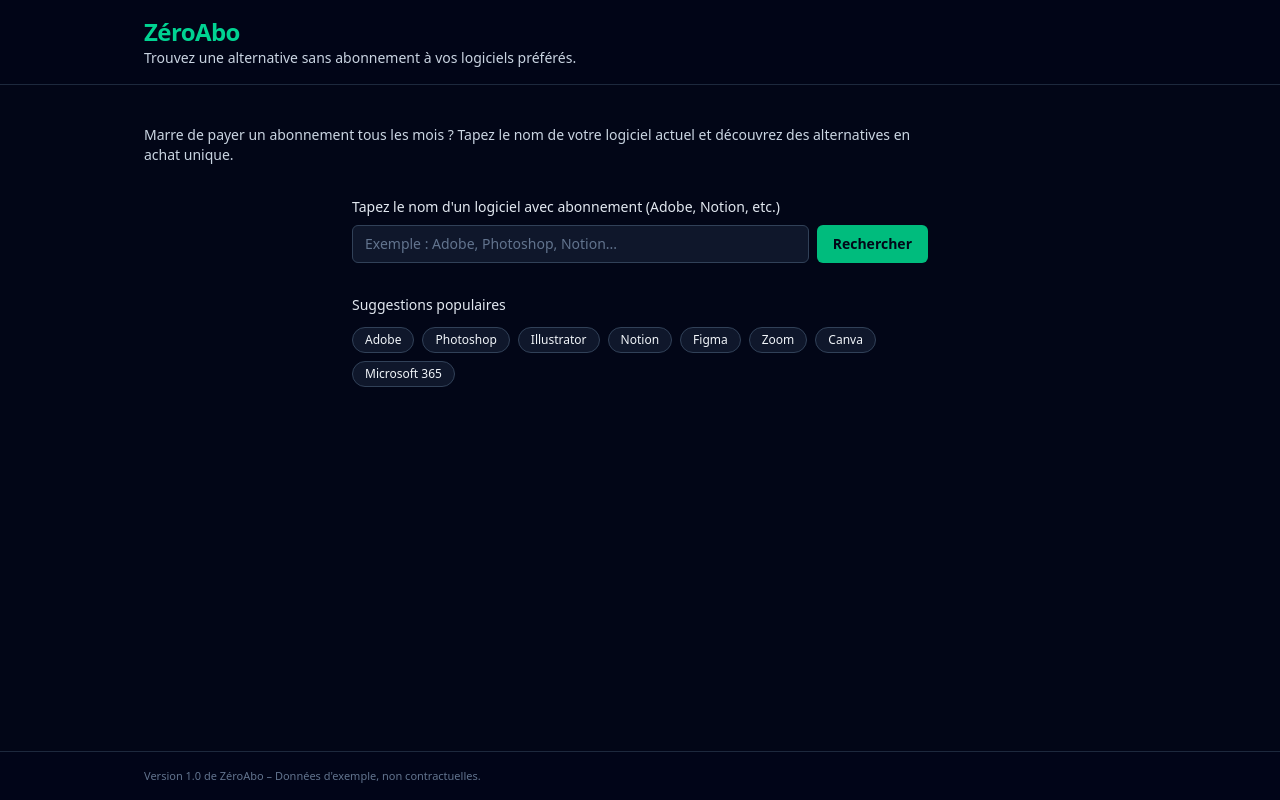
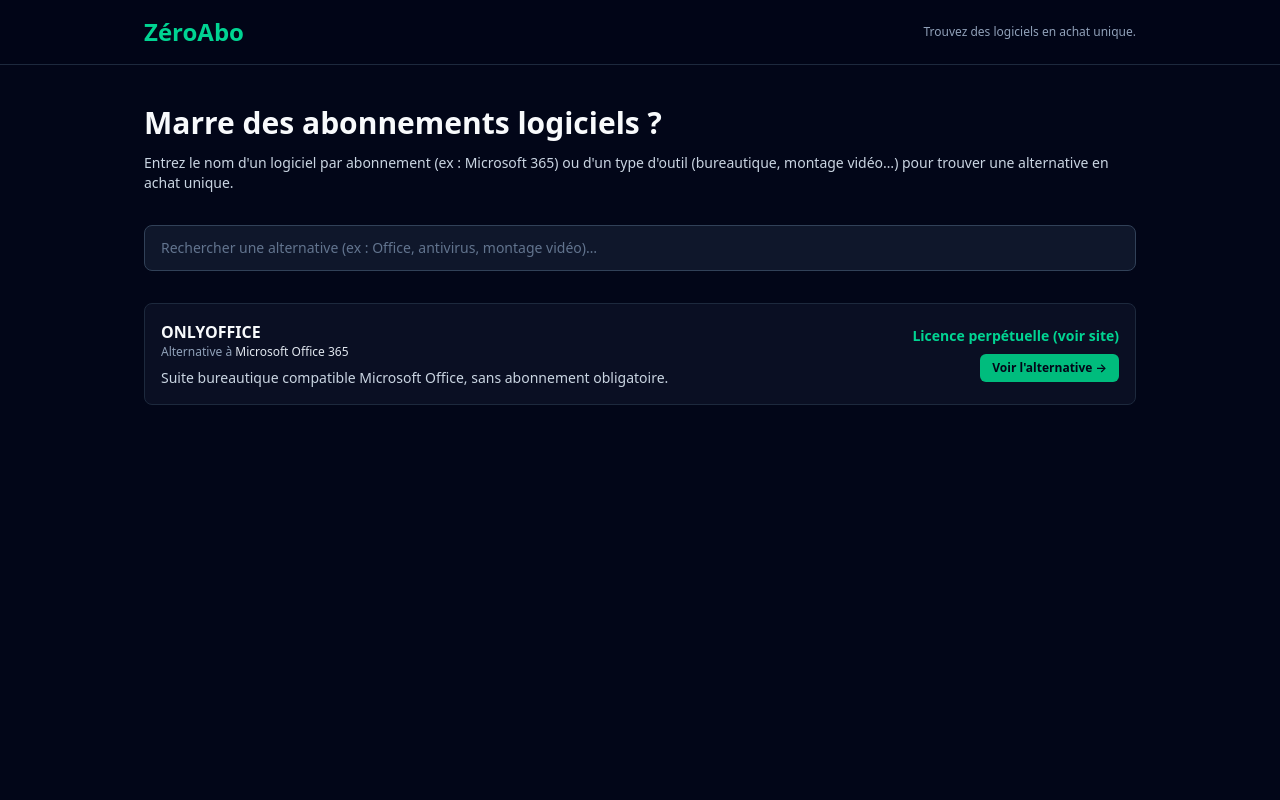
Before and after one commit to votreboosterdigital/zeroabo, a Next.js app: page / in a window 1280 px wide. Built offline with nearby package versions, Linux system fonts and the light colour scheme.

Commit message:
fix: sépare home (client) et page outil (server)

```diff
--- a/app/outil/[slug]/page.tsx
+++ b/app/outil/[slug]/page.tsx
@@ -1,99 +1,102 @@
-// app/page.tsx
-import { useState } from "react";
+import { notFound } from "next/navigation";
+import type { Metadata } from "next";
 import Link from "next/link";
 import { TOOL_ALTERNATIVES } from "@/app/data/tools";
 
-export default function Home() {
-  const [searchQuery, setSearchQuery] = useState("");
+type ToolItem = (typeof TOOL_ALTERNATIVES)[number];
 
-  const filteredTools = TOOL_ALTERNATIVES.filter((tool) => {
-    if (!searchQuery) return true;
-    const q = searchQuery.toLowerCase();
-    return (
-      tool.nom.toLowerCase().includes(q) ||
-      tool.originalApp.toLowerCase().includes(q) ||
-      tool.motsCles.some((mot) => mot.toLowerCase().includes(q))
-    );
-  });
+type Props = {
+  params: Promise<{ slug: string }>;
+};
+
+export async function generateMetadata({ params }: Props): Promise<Metadata> {
+  const { slug } = await params;
+  const outil = TOOL_ALTERNATIVES.find((t: ToolItem) => t.slug === slug);
+  if (!outil) return {};
+  return {
+    title: `${outil.nom} — Alternative à ${outil.originalApp} | ZéroAbo`,
+    description: outil.longDescription,
+  };
+}
+
+export async function generateStaticParams() {
+  return TOOL_ALTERNATIVES.map((t: ToolItem) => ({ slug: t.slug }));
+}
+
+export default async function PageOutil({ params }: Props) {
+  const { slug } = await params;
+  const outil = TOOL_ALTERNATIVES.find((t: ToolItem) => t.slug === slug);
+  if (!outil) return notFound();
 
   return (
-    <main className="min-h-screen bg-slate-950 text-slate-50">
+    <main className="min-h-screen flex flex-col">
       <header className="border-b border-slate-800 bg-slate-950/80 backdrop-blur">
         <div className="max-w-5xl mx-auto px-4 py-4 flex items-center justify-between">
-          <h1 className="text-2xl font-semibold text-emerald-400">
-            ZéroAbo
-          </h1>
-          <p className="text-xs text-slate-400">
-            Trouvez des logiciels en achat unique.
-          </p>
+          <Link href="/">
+            <h1 className="text-2xl font-semibold text-emerald-400 hover:text-emerald-300 cursor-pointer">
+              ZéroAbo
+            </h1>
+          </Link>
+          <Link
+            href="/"
+            className="text-sm text-slate-400 hover:text-emerald-400 transition-colors"
+          >
+            ← Retour
+          </Link>
         </div>
       </header>
 
-      <section className="max-w-5xl mx-auto px-4 py-10">
+      <main className="flex-1 max-w-3xl mx-auto px-4 pt-10 pb-16 w-full">
+        <div className="flex flex-wrap items-center gap-3 mb-2">
+          <h2 className="text-3xl font-bold text-slate-50">{outil.nom}</h2>
+          <span className="rounded-full bg-emerald-500/20 border border-emerald-500 px-3 py-1 text-xs font-semibold text-emerald-400">
+            Achat unique
+          </span>
+        </div>
+        <p className="text-sm text-slate-400 mb-6">
+          Alternative à{" "}
+          <span className="text-slate-200 font-medium">
+            {outil.originalApp}
+          </span>
+        </p>
+        <p className="text-slate-200 leading-relaxed mb-8">
+          {outil.longDescription}
+        </p>
+
         <div className="mb-8">
-          <h2 className="text-3xl font-bold mb-3">
-            Marre des abonnements logiciels ?
-          </h2>
-          <p className="text-slate-300 text-sm">
-            Entrez le nom d&apos;un logiciel par abonnement (ex : Microsoft 365)
-            ou d&apos;un type d&apos;outil (bureautique, montage vidéo…) pour
-            trouver une alternative en achat unique.
+          <h3 className="text-lg font-semibold text-slate-50 mb-3">
+            Fonctionnalités clés
+          </h3>
+          <ul className="space-y-2">
+            {outil.features.map((feature: string, index: number) => (
+              <li
+                key={index}
+                className="flex items-start gap-2 text-sm text-slate-200"
+              >
+                <span className="text-emerald-400 mt-0.5">✓</span>
+                {feature}
+              </li>
+            ))}
+          </ul>
+        </div>
+
+        <a
+          href={outil.affiliateUrl}
+          target="_blank"
+          rel="noreferrer"
+          className="inline-flex items-center gap-2 rounded-md bg-emerald-500 px-6 py-3 text-base font-semibold text-slate-950 hover:bg-emerald-400 transition-colors"
+        >
+          Voir l&apos;alternative →
+        </a>
+      </main>
+
+      <footer className="border-t border-slate-800 bg-slate-950/80">
+        <div className="max-w-5xl mx-auto px-4 py-4">
+          <p className="text-xs text-slate-500">
+            ZéroAbo — Données non contractuelles.
           </p>
         </div>
-
-        {/* Barre de recherche */}
-        <div className="mb-8">
-          <input
-            type="text"
-            placeholder="Rechercher une alternative (ex : Office, antivirus, montage vidéo)…"
-            value={searchQuery}
-            onChange={(e) => setSearchQuery(e.target.value)}
-            className="w-full rounded-lg border border-slate-700 bg-slate-900 px-4 py-3 text-sm text-slate-50 placeholder:text-slate-500 focus:border-emerald-500 focus:outline-none focus:ring-1 focus:ring-emerald-500"
-          />
-        </div>
-
-        {/* Résultats */}
-        <div id="resultats" className="space-y-4">
-          {filteredTools.length === 0 ? (
-            <p className="text-sm text-slate-400">
-              Aucune alternative trouvée. Essayez un autre mot-clé (ex : Office, antivirus, photo…).
-            </p>
-          ) : (
-            filteredTools.map((tool) => (
-              <div
-                key={tool.id}
-                className="flex flex-col gap-3 rounded-lg border border-slate-800 bg-slate-900/60 p-4 md:flex-row md:items-center md:justify-between"
-              >
-                <div>
-                  <h3 className="text-base font-semibold text-slate-50">
-                    {tool.nom}
-                  </h3>
-                  <p className="text-xs text-slate-400">
-                    Alternative à{" "}
-                    <span className="text-slate-200 font-medium">
-                      {tool.originalApp}
-                    </span>
-                  </p>
-                  <p className="mt-2 text-sm text-slate-300">
-                    {tool.description}
-                  </p>
-                </div>
-                <div className="mt-3 flex flex-col items-start gap-2 md:mt-0 md:items-end">
-                  <p className="text-sm font-semibold text-emerald-400">
-                    {tool.prix}
-                  </p>
-                  <Link
-                    href={`/outil/${tool.slug}`}
-                    className="inline-flex items-center gap-1 rounded-md bg-emerald-500 px-3 py-1.5 text-xs font-semibold text-slate-950 hover:bg-emerald-400"
-                  >
-                    Voir l&apos;alternative →
-                  </Link>
-                </div>
-              </div>
-            ))
-          )}
-        </div>
-      </section>
+      </footer>
     </main>
   );
 }
--- a/app/page.tsx
+++ b/app/page.tsx
@@ -1,142 +1,101 @@
+// app/page.tsx
 "use client";
 
-import { useMemo, useState } from "react";
+import { useState } from "react";
 import Link from "next/link";
 import { TOOL_ALTERNATIVES } from "@/app/data/tools";
-import { SearchBar } from "../components/SearchBar";
 
-const suggestionsPopulaires = [
-  "Adobe",
-  "Photoshop",
-  "Illustrator",
-  "Notion",
-  "Figma",
-  "Zoom",
-  "Canva",
-  "Microsoft 365",
-];
+export default function Home() {
+  const [searchQuery, setSearchQuery] = useState("");
 
-export default function HomePage() {
-  const [termeRecherche, setTermeRecherche] = useState<string>("");
-  const [aCherche, setACherche] = useState<boolean>(false);
-
-  const resultats = useMemo(() => {
-    const terme = termeRecherche.trim().toLowerCase();
-    if (!terme) return [];
-    return TOOL_ALTERNATIVES.filter((alt) => {
-      const cibleAbonnement = alt.abonnement.toLowerCase();
-      const cibleNom = alt.nom.toLowerCase();
-      const cibleMotsCles = alt.motsCles.map((m) => m.toLowerCase());
+  const filteredTools = TOOL_ALTERNATIVES.filter((tool) => {
+    if (!searchQuery) return true;
+    const q = searchQuery.toLowerCase();
     return (
-        cibleAbonnement.includes(terme) ||
-        cibleNom.includes(terme) ||
-        cibleMotsCles.some((m) => m.includes(terme))
+      tool.nom.toLowerCase().includes(q) ||
+      tool.originalApp.toLowerCase().includes(q) ||
+      tool.motsCles.some((mot) => mot.toLowerCase().includes(q))
     );
   });
-  }, [termeRecherche]);
-
-  const handleSearch = (term: string) => {
-    setTermeRecherche(term);
-    setACherche(true);
-  };
-
-  const handleSuggestionClick = (term: string) => {
-    setTermeRecherche(term);
-    setACherche(true);
-  };
 
   return (
-    <main className="min-h-screen flex flex-col">
+    <main className="min-h-screen bg-slate-950 text-slate-50">
       <header className="border-b border-slate-800 bg-slate-950/80 backdrop-blur">
-        <div className="max-w-5xl mx-auto px-4 py-4">
-          <h1 className="text-2xl font-semibold tracking-tight text-emerald-400">
+        <div className="max-w-5xl mx-auto px-4 py-4 flex items-center justify-between">
+          <h1 className="text-2xl font-semibold text-emerald-400">
             ZéroAbo
           </h1>
-          <p className="text-sm text-slate-300">
-            Trouvez une alternative sans abonnement à vos logiciels préférés.
+          <p className="text-xs text-slate-400">
+            Trouvez des logiciels en achat unique.
           </p>
         </div>
       </header>
-      <div className="flex-1">
-        <section className="max-w-5xl mx-auto px-4 pt-10 pb-16">
-          <div className="max-w-3xl">
-            <p className="text-sm text-slate-300">
-              Marre de payer un abonnement tous les mois&nbsp;? Tapez le nom de
-              votre logiciel actuel et découvrez des alternatives en achat unique.
+
+      <section className="max-w-5xl mx-auto px-4 py-10">
+        <div className="mb-8">
+          <h2 className="text-3xl font-bold mb-3">
+            Marre des abonnements logiciels ?
+          </h2>
+          <p className="text-slate-300 text-sm">
+            Entrez le nom d&apos;un logiciel par abonnement (ex : Microsoft 365)
+            ou d&apos;un type d&apos;outil (bureautique, montage vidéo…) pour
+            trouver une alternative en achat unique.
           </p>
         </div>
-          <SearchBar onSearch={handleSearch} valeurInitiale={termeRecherche} />
-          <section className="w-full max-w-xl mx-auto mt-8">
-            <h2 className="text-sm font-medium text-slate-200 mb-3">
-              Suggestions populaires
-            </h2>
-            <div className="flex flex-wrap gap-2">
-              {suggestionsPopulaires.map((sugg) => (
-                <button
-                  key={sugg}
-                  type="button"
-                  onClick={() => handleSuggestionClick(sugg)}
-                  className="rounded-full border border-slate-700 bg-slate-900 px-3 py-1 text-xs text-slate-100 hover:border-emerald-500 hover:text-emerald-300 transition-colors"
+
+        {/* Barre de recherche */}
+        <div className="mb-8">
+          <input
+            type="text"
+            placeholder="Rechercher une alternative (ex : Office, antivirus, montage vidéo)…"
+            value={searchQuery}
+            onChange={(e) => setSearchQuery(e.target.value)}
+            className="w-full rounded-lg border border-slate-700 bg-slate-900 px-4 py-3 text-sm text-slate-50 placeholder:text-slate-500 focus:border-emerald-500 focus:outline-none focus:ring-1 focus:ring-emerald-500"
+          />
+        </div>
+
+        {/* Résultats */}
+        <div id="resultats" className="space-y-4">
+          {filteredTools.length === 0 ? (
+            <p className="text-sm text-slate-400">
+              Aucune alternative trouvée. Essayez un autre mot-clé (ex : Office, antivirus, photo…).
+            </p>
+          ) : (
+            filteredTools.map((tool) => (
+              <div
+                key={tool.id}
+                className="flex flex-col gap-3 rounded-lg border border-slate-800 bg-slate-900/60 p-4 md:flex-row md:items-center md:justify-between"
               >
-                  {sugg}
-                </button>
-              ))}
+                <div>
+                  <h3 className="text-base font-semibold text-slate-50">
+                    {tool.nom}
+                  </h3>
+                  <p className="text-xs text-slate-400">
+                    Alternative à{" "}
+                    <span className="text-slate-200 font-medium">
+                      {tool.originalApp}
+                    </span>
+                  </p>
+                  <p className="mt-2 text-sm text-slate-300">
+                    {tool.description}
+                  </p>
+                </div>
+                <div className="mt-3 flex flex-col items-start gap-2 md:mt-0 md:items-end">
+                  <p className="text-sm font-semibold text-emerald-400">
+                    {tool.prix}
+                  </p>
+                  <Link
+                    href={`/outil/${tool.slug}`}
+                    className="inline-flex items-center gap-1 rounded-md bg-emerald-500 px-3 py-1.5 text-xs font-semibold text-slate-950 hover:bg-emerald-400"
+                  >
+                    Voir l&apos;alternative →
+                  </Link>
+                </div>
+              </div>
+            ))
+          )}
         </div>
       </section>
-          {aCherche && (
-            <section className="w-full max-w-3xl mx-auto mt-10">
-              <h2 className="text-xl font-semibold mb-4">
-                Résultats pour&nbsp;:{" "}
-                <span className="text-emerald-400">
-                  &ldquo;{termeRecherche}&rdquo;
-                </span>
-              </h2>
-              {resultats.length === 0 ? (
-                <p className="text-sm text-slate-300">
-                  Aucune alternative trouvée. Essayez Adobe, Notion, Figma, Zoom…
-                </p>
-              ) : (
-                <div className="space-y-4">
-                  {resultats.map((alt) => (
-                    <Link
-                      key={alt.id}
-                      href={`/outil/${alt.slug}`}
-                      className="block rounded-lg border border-slate-800 bg-slate-900/60 p-4 hover:border-emerald-500/50 hover:bg-slate-900 transition-all"
-                    >
-                      <div className="flex items-start justify-between gap-2">
-                        <div>
-                          <h3 className="text-lg font-semibold text-slate-50">
-                            {alt.nom}
-                          </h3>
-                          <p className="mt-1 text-sm text-emerald-300">
-                            {alt.prix}
-                          </p>
-                          <p className="mt-2 text-sm text-slate-200">
-                            {alt.description}
-                          </p>
-                          <p className="mt-2 text-xs text-slate-400">
-                            Remplace&nbsp;: {alt.abonnement}
-                          </p>
-                        </div>
-                        <span className="shrink-0 text-xs text-emerald-400 border border-emerald-500/40 rounded-full px-2 py-1">
-                          Voir →
-                        </span>
-                      </div>
-                    </Link>
-                  ))}
-                </div>
-              )}
-            </section>
-          )}
-        </section>
-      </div>
-      <footer className="border-t border-slate-800 bg-slate-950/80">
-        <div className="max-w-5xl mx-auto px-4 py-4">
-          <p className="text-[11px] text-slate-500">
-            Version 1.0 de ZéroAbo – Données d&apos;exemple, non contractuelles.
-          </p>
-        </div>
-      </footer>
     </main>
   );
 }
```
Lines whose indentation alone changed are shown as unchanged.
